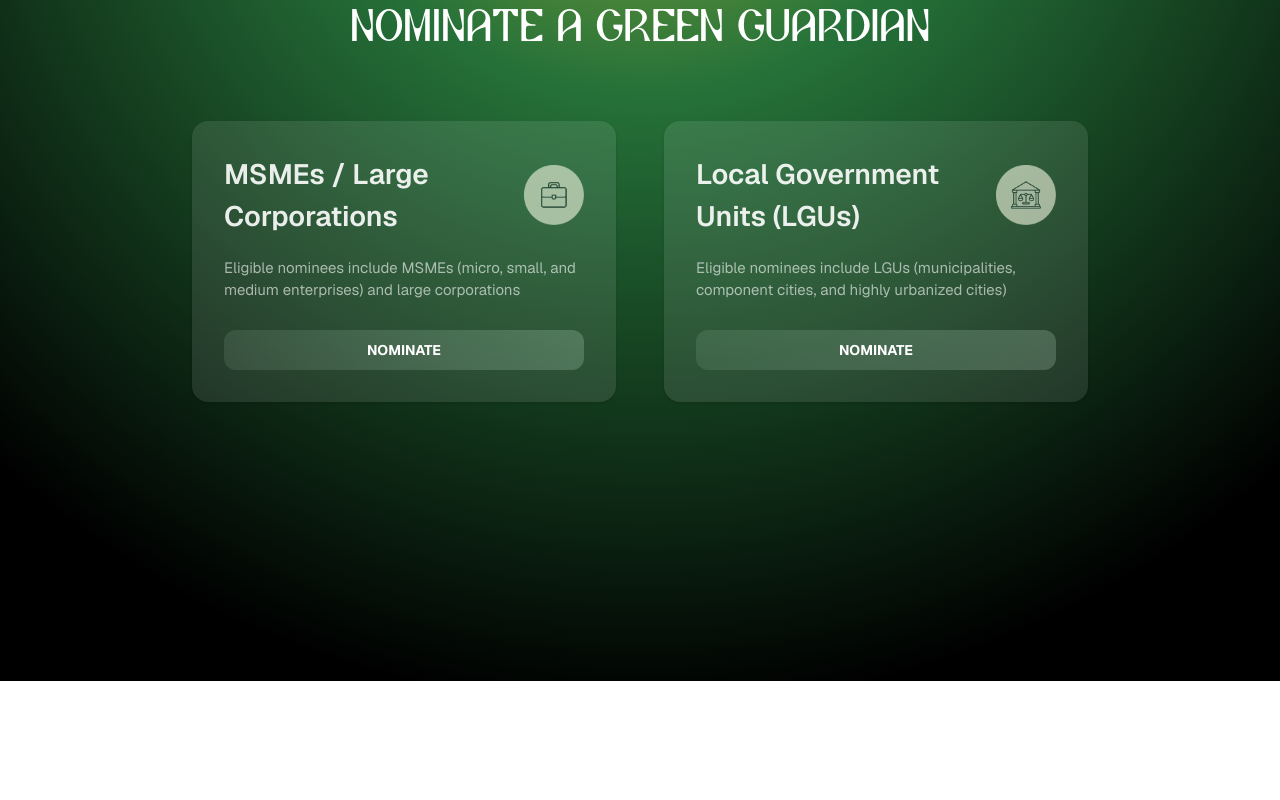
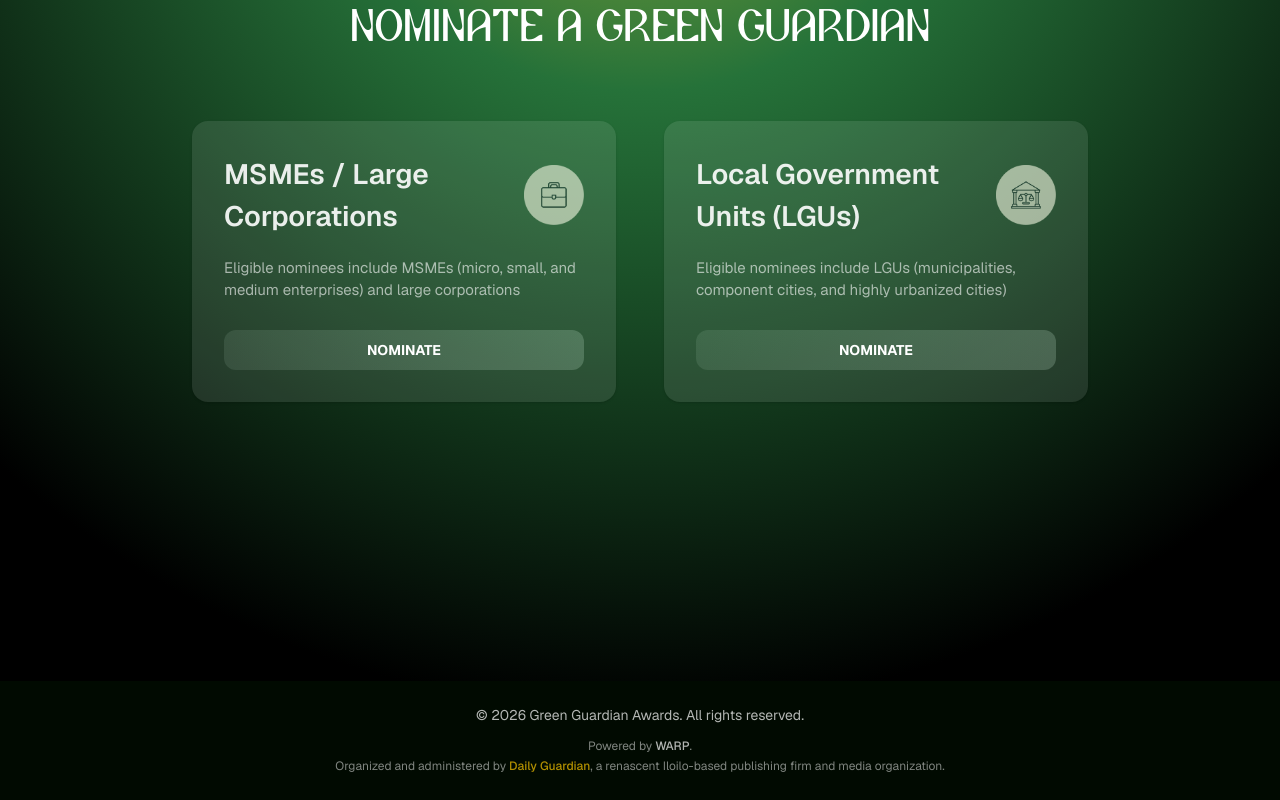
Before and after one commit to warpinnovations/green-guardian-awards, a Next.js app: page / in a window 1280 px wide. Shown: the part 1111-1911 px from the top of the page. Before the commit the page ends 1792 px from the top, so only its background shows below. Built offline with nearby package versions, Linux system fonts and the light colour scheme.

Commit message:
feat: add footer

```diff
--- /dev/null
+++ b/app/components/sections/FooterSection.tsx
@@ -0,0 +1,27 @@
+"use client";
+
+export default function FooterSection() {
+  return (
+     <footer className="bg-[#010a01] text-white py-6">
+        <div className="mx-auto max-w-7xl px-4 text-center space-y-3">
+           {/* Legal */}
+           <p className="text-sm text-white/70">
+              &copy; {new Date().getFullYear()} Green Guardian Awards. All
+              rights reserved.
+           </p>
+
+           {/* Credentials */}
+           <p className="text-xs text-white/50 leading-relaxed">
+              Powered by <span className="font-medium text-white/70">WARP</span>
+              .
+              <br />
+              Organized and administered by{" "}
+              <span className="font-medium text-yellow-400/70">
+                Daily Guardian
+              </span>
+              , a renascent Iloilo-based publishing firm and media organization.
+           </p>
+        </div>
+     </footer>
+  );
+}
--- a/app/components/sections/HeroSection.tsx
+++ b/app/components/sections/HeroSection.tsx
@@ -19,7 +19,7 @@ export default function HeroSection() {
       </div>
 
       {/* Content */}
-      <div className="relative z-10 mx-auto max-w-6xl px-4 pt-24 pb-14 md:px-2 md:pt-24 md:pb-20">
+      <div className="relative z-10 mx-auto max-w-6xl px-4 md:px-2 md:pt-24 md:pb-20">
         <div className="grid items-center gap-10 md:grid-cols-2">
           {/* Left text */}
           <div className="max-w-xl">
--- a/app/page.tsx
+++ b/app/page.tsx
@@ -1,4 +1,5 @@
 import Header from "./components/Header";
+import FooterSection from "./components/sections/FooterSection";
 import HeroSection from "./components/sections/HeroSection";
 import NominationSection from "./components/sections/NominationSection";
 
@@ -9,6 +10,7 @@ export default function Home() {
       <div className="h-16" />
       <HeroSection />
       <NominationSection />
+      <FooterSection />
     </main>
   );
 }
```
